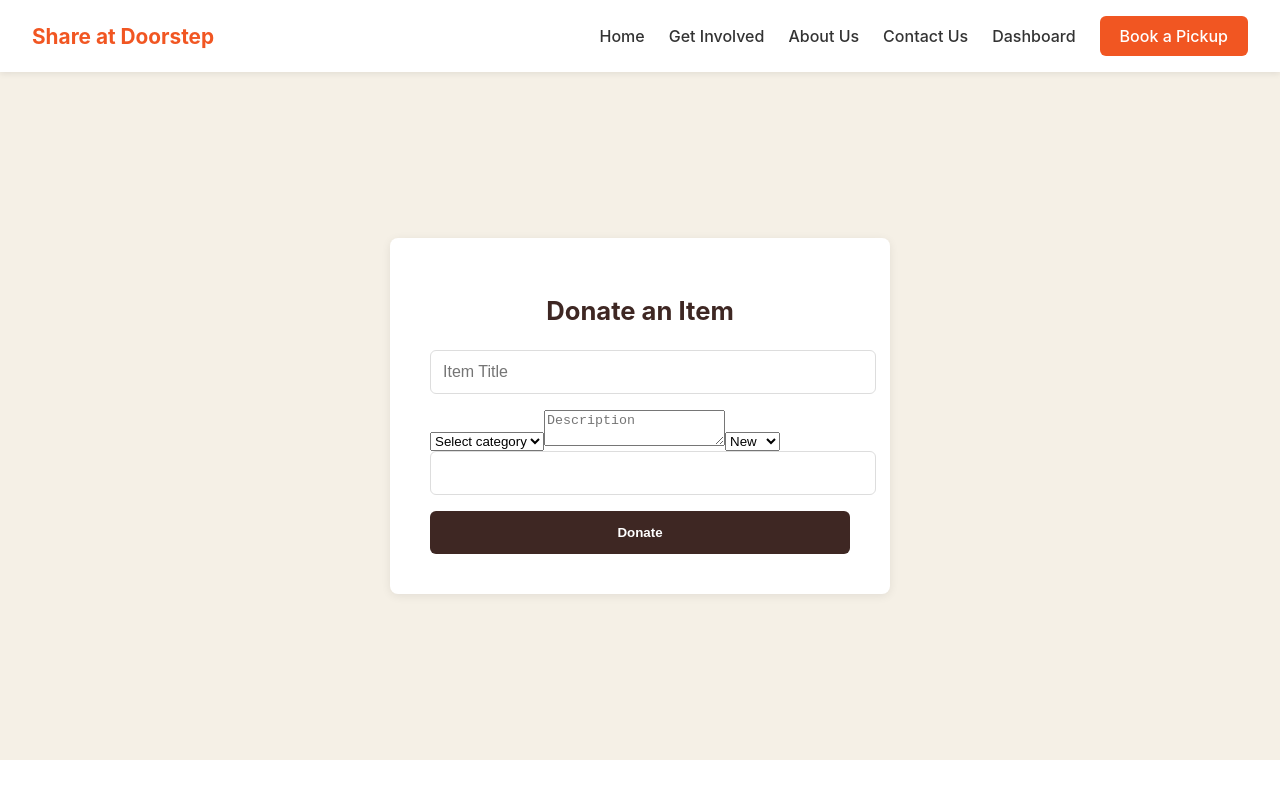
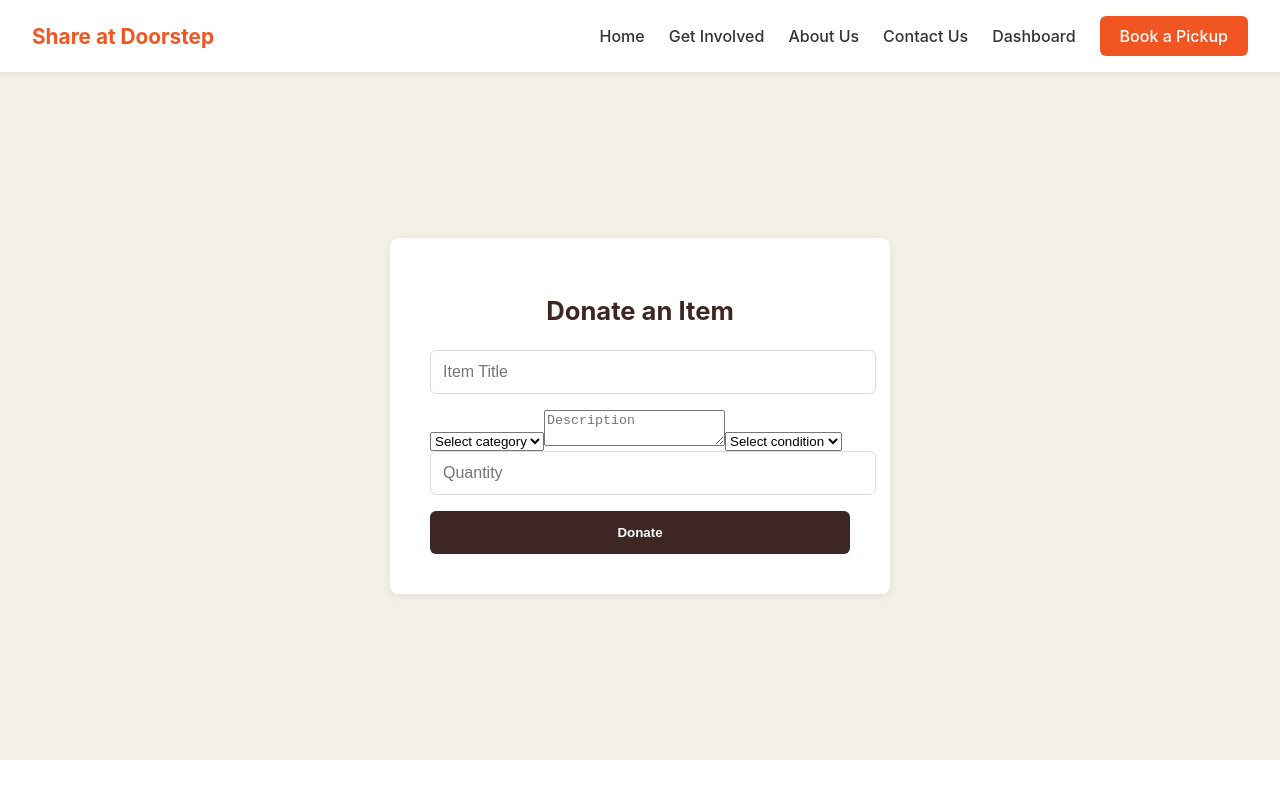
Before and after one commit to Kee06/share-at-doorstep, a React (Create React App) app in the folder client/: page /donate in a window 1280 px wide. Built offline with nearby package versions, Linux system fonts and the light colour scheme.

Commit message:
Fix condition and quantity fields to show blank placeholders by default

```diff
--- a/client/src/pages/Donate.js
+++ b/client/src/pages/Donate.js
@@ -9,7 +9,7 @@ function Donate() {
   const [category, setCategory] = useState("");
   const [description, setDescription] = useState("");
   const [condition, setCondition] = useState("");
-  const [quantity, setQuantity] = useState();
+  const [quantity, setQuantity] = useState("");
   const [status, setStatus] = useState("");
 
   const handleSubmit = async (e) => {
@@ -20,7 +20,13 @@ function Donate() {
       const res = await fetch("http://localhost:5000/api/donations", {
         method: "POST",
         headers: { "Content-Type": "application/json" },
-        body: JSON.stringify({ title, category, description, condition, quantity }),
+        body: JSON.stringify({
+          title,
+          category,
+          description,
+          condition,
+          quantity: Number(quantity),
+        }),
       });
 
       if (!res.ok) throw new Error("Failed to submit");
@@ -29,8 +35,8 @@ function Donate() {
       setTitle("");
       setCategory("");
       setDescription("");
-      setCondition("Good");
-      setQuantity(1);
+      setCondition("");
+      setQuantity("");
     } catch (err) {
       setStatus("Something went wrong. Please try again.");
     }
@@ -62,7 +68,8 @@ function Donate() {
           onChange={(e) => setDescription(e.target.value)}
         />
 
-        <select value={condition} onChange={(e) => setCondition(e.target.value)}>
+        <select value={condition} onChange={(e) => setCondition(e.target.value)} required>
+          <option value="">Select condition</option>
           {conditions.map((c) => (
             <option key={c} value={c}>{c}</option>
           ))}
@@ -71,8 +78,10 @@ function Donate() {
         <input
           type="number"
           min="1"
+          placeholder="Quantity"
           value={quantity}
           onChange={(e) => setQuantity(e.target.value)}
+          required
         />
 
         <button type="submit">Donate</button>
```
